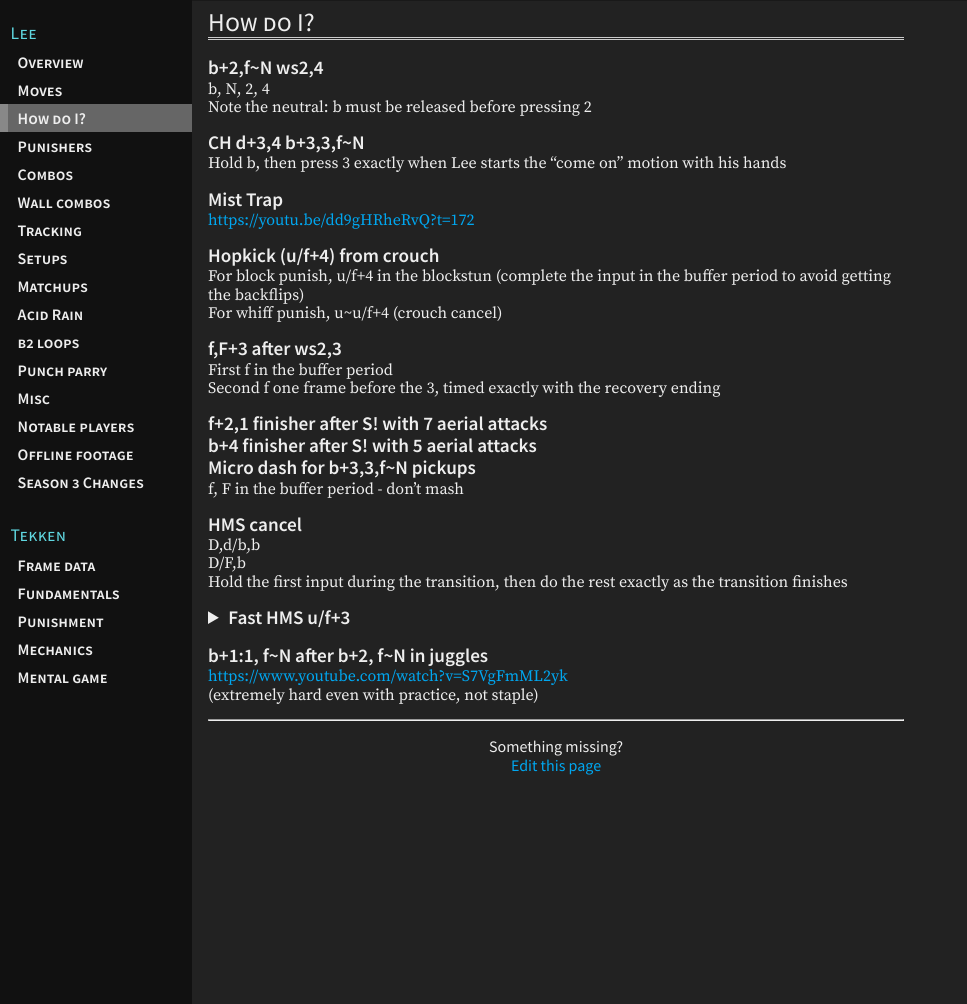
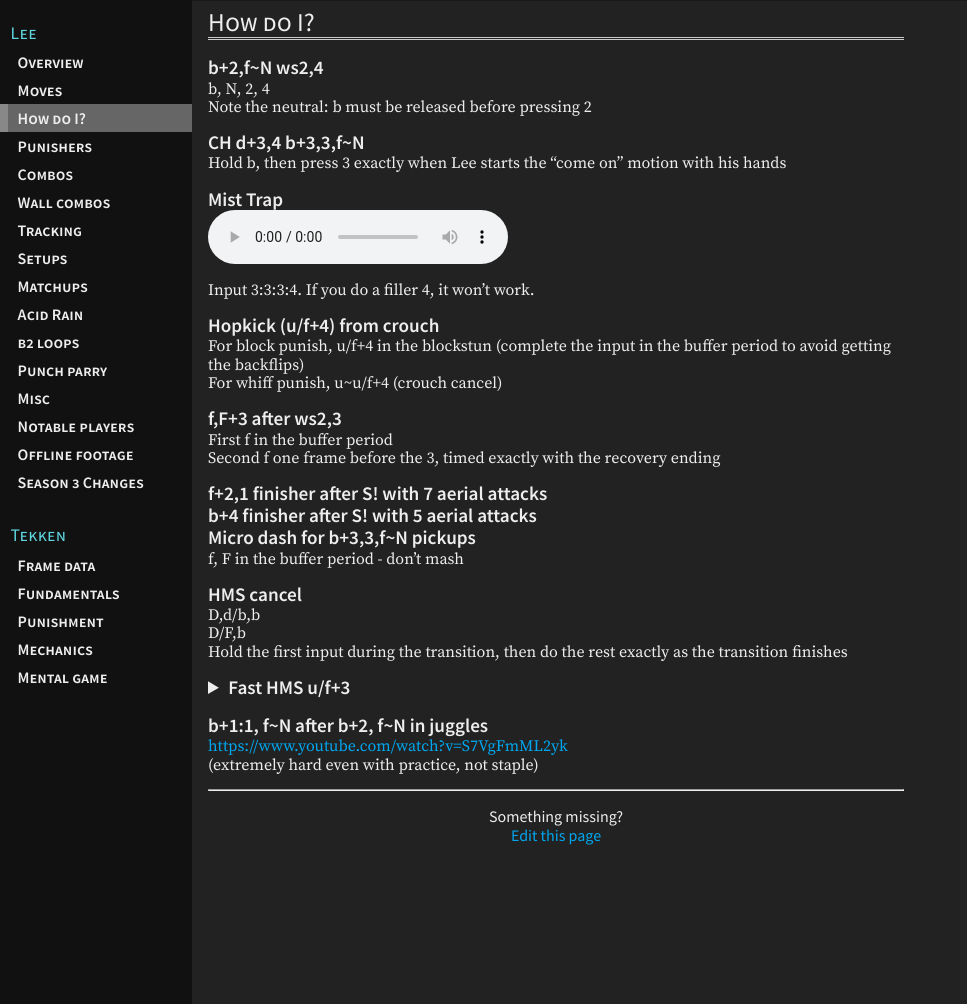
Before and after one commit to t7leeschool/t7leeschool.github.io, a Jekyll site: the page built from _pages/faq.md, in a window 1280 px wide and 1004 px high. Shown: the whole window, without its empty margins (0-967 px from the left). Built offline with Jekyll 4.4.1, drawn with Linux system fonts in a browser that asks for light colours.

Commit message:
add an audio cue for mist trap

```diff
--- a/_pages/faq.md
+++ b/_pages/faq.md
@@ -13,7 +13,11 @@ Hold b, then press 3 exactly when Lee starts the "come on" motion with his hands
 
 ## Mist Trap
 
-<https://youtu.be/dd9gHRheRvQ?t=172>
+<audio controls loop src="/assets/sounds/mist-trap-metronome.ogg">
+  Your browser does not support the audio element.
+</audio>
+
+Input 3:3:3:4. If you do a filler 4, it won't work.
 
 ## Hopkick (u/f+4) from crouch
 
```
Also changed, not shown: 1 other file.
